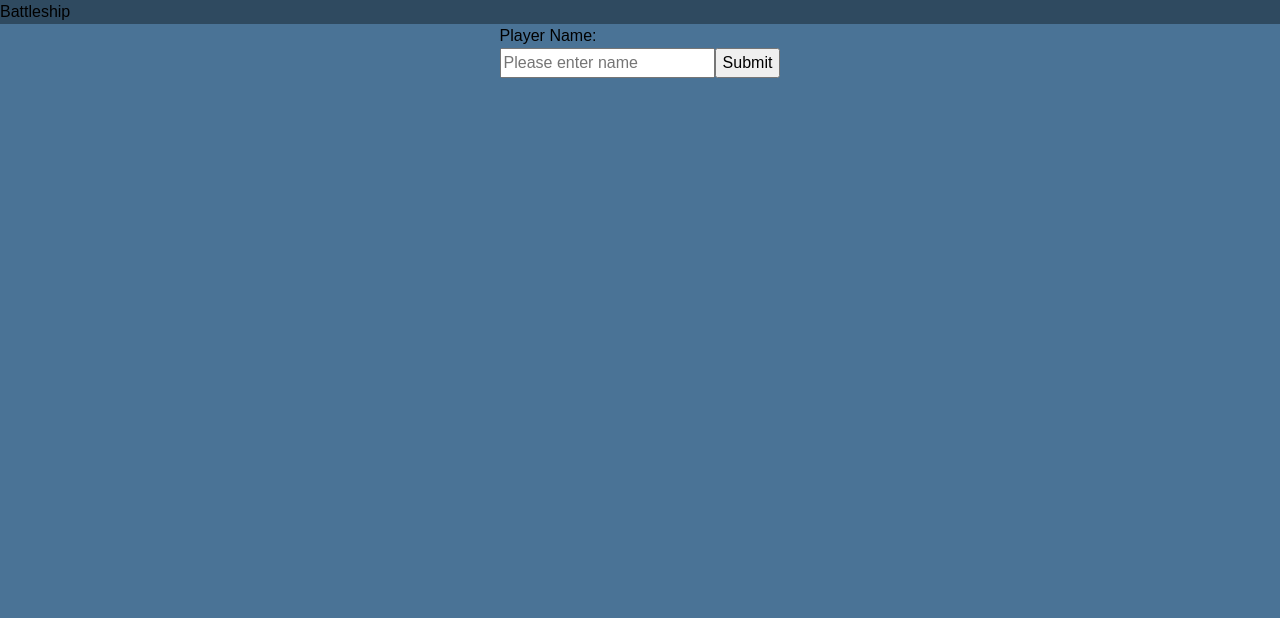
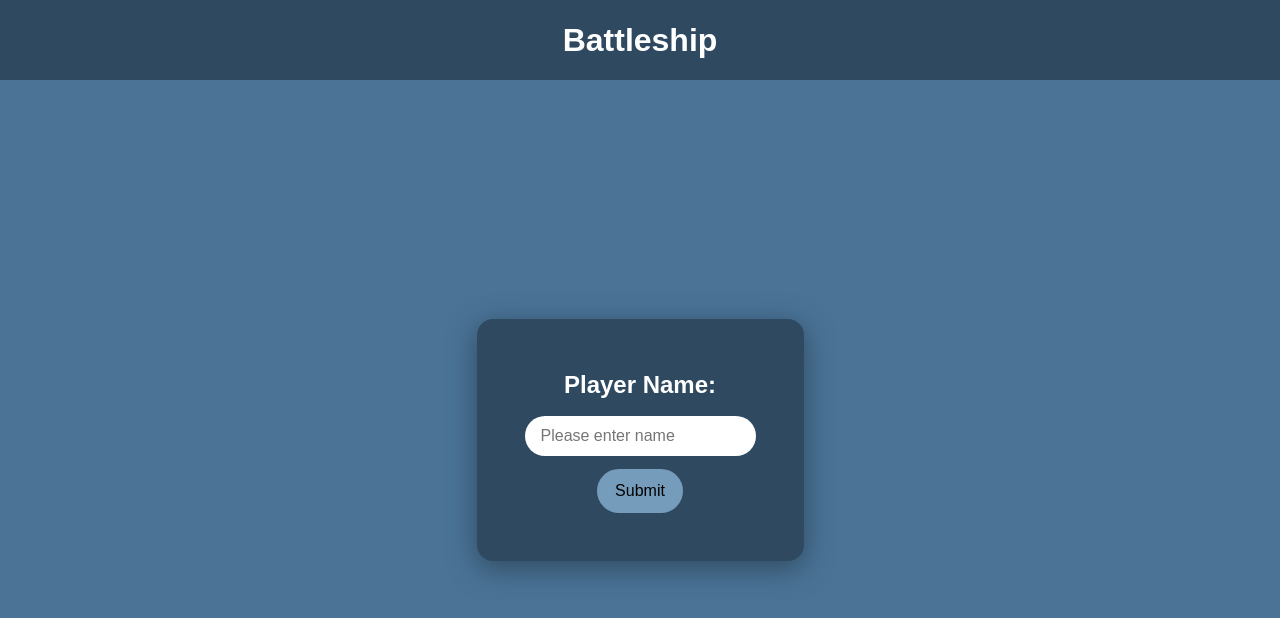
Before and after one commit to kristinaaleee/battleship, a website with bundled scripts: page index.html in a window 1280 px wide. Built offline with nearby package versions, Linux system fonts and the light colour scheme; a web font is replaced by a local one.

Commit message:
style: form styling on page 1

```diff
--- a/game.js
+++ b/game.js
@@ -4,17 +4,19 @@ export { Board, GameOver, Form, ShipPlacement };
 // page for ship placement
 
 function Form(){
-    const formWrapper = document.createElement('form')
-    formWrapper.setAttribute ('onSubmit', 'return false')
-    const formTitle = document.createElement('div')
-    formTitle.textContent = 'Player Name:'
-    const nameInput = document.createElement('input')
-    nameInput.placeholder = 'Please enter name'
-    nameInput.required = true
+    const formWrapper = document.createElement('form');
+    formWrapper.setAttribute ('onSubmit', 'return false');
+    const formTitle = document.createElement('div');
+    formTitle.textContent = 'Player Name:';
+    formTitle.classList.add('bold');
+    const nameInput = document.createElement('input');
+    nameInput.placeholder = 'Please enter name';
+    nameInput.required = true;
 
-    const submitButton = document.createElement('button')
-    submitButton.textContent = 'Submit'
-    submitButton.setAttribute('type', 'button')
+    const submitButton = document.createElement('button');
+    submitButton.textContent = 'Submit';
+    submitButton.setAttribute('type', 'button');
+    // submitButton.classList.add('bold');
 
     formWrapper.appendChild(formTitle);
     formWrapper.appendChild(nameInput);
--- a/index.html
+++ b/index.html
@@ -10,7 +10,7 @@
     <link rel="stylesheet" href="style.css">
 </head>
 <body>
-    <div id="header">Battleship</div>
+    <div id="header" class="bold">Battleship</div>
     <div id="container">
 
     </div>
--- a/style.css
+++ b/style.css
@@ -45,6 +45,7 @@ body{
     font-variation-settings: "wdth" 100;
 
     background-color: var(--base);
+    height: 100vh;
 }
 .bold{
     font-weight: 700;
@@ -52,12 +53,59 @@ body{
 
 #header{
     background-color: var(--darkaccent);
+    font-size: 2em;
+    color: white;
+    padding: .5em ;
+    text-align: center;
 }
 #container{
     display: flex;
     flex-direction: column;
+    justify-content: center;
     align-items: center;
+    height: calc(100% - 80px);
 }
+/* form styling */
+form{
+    display: flex;
+    flex-direction: column;
+    align-items: center;
+    gap: .8em;
+
+    background-color: var(--darkaccent);
+    padding: 3em;
+    border-radius: 1em;
+    box-shadow: var(--darkaccent) 0px 7px 29px 0px;
+}
+form > div{
+    font-size: 1.5em;
+    color: white;
+}
+input{
+    border: none;
+    border-radius: 2em;
+    padding: .5em;
+    padding-left: 1em
+}
+input:focus{
+    outline: 2px solid var(--darkaccent);
+
+}
+form > button{
+    cursor: pointer;
+    padding: .5em 1em;
+    border-radius: 2em;
+    background-color: var(--lightaccent);
+    border: 2px solid var(--lightaccent);
+    color: black;
+}
+form > button:hover{
+    background-color: var(--darkaccent);
+    border: 2px solid var(--lightaccent);
+    color: white;
+}
+
+
 #game-wrapper{
     display: flex;
     justify-content: space-between;
```
